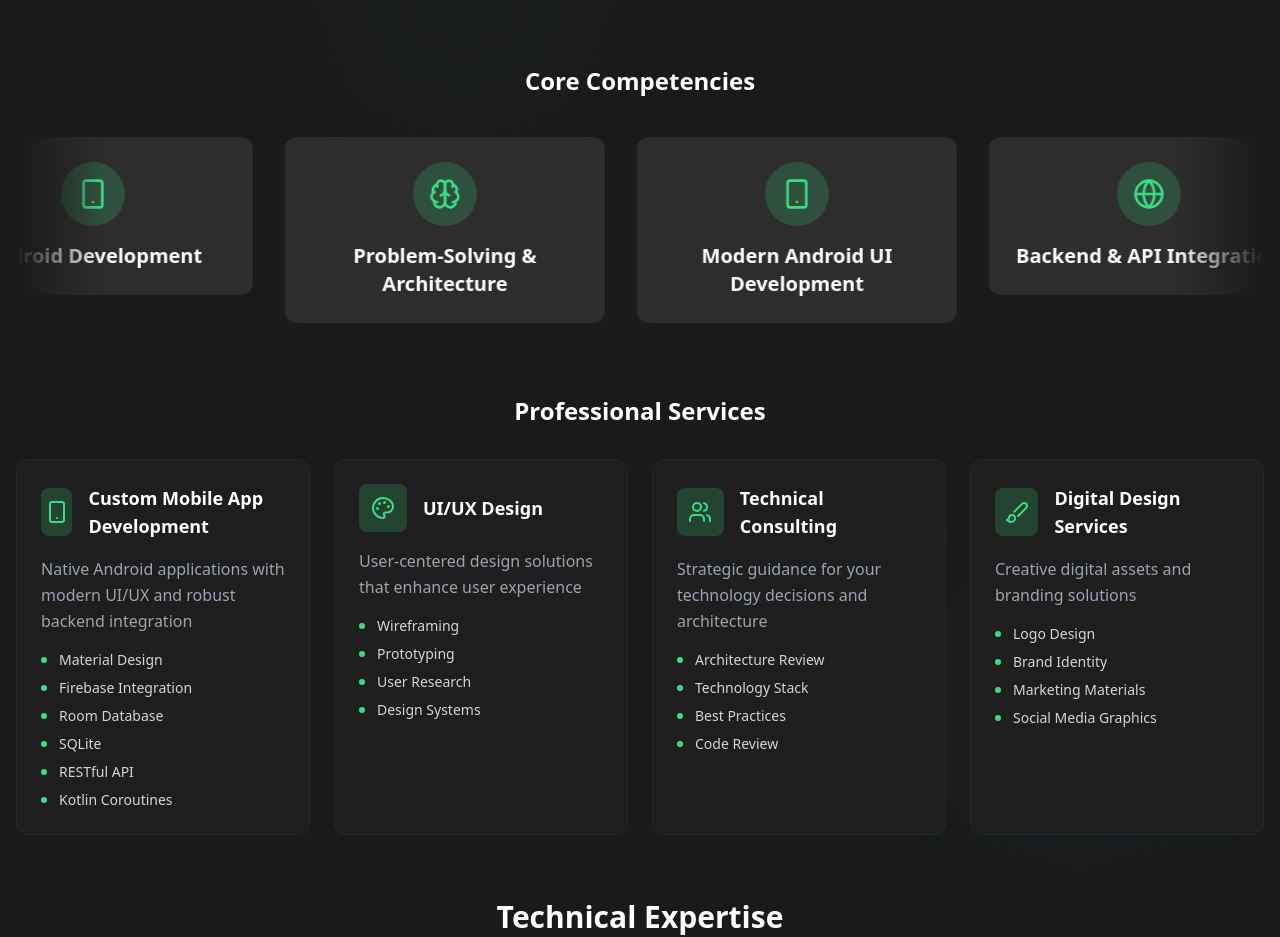
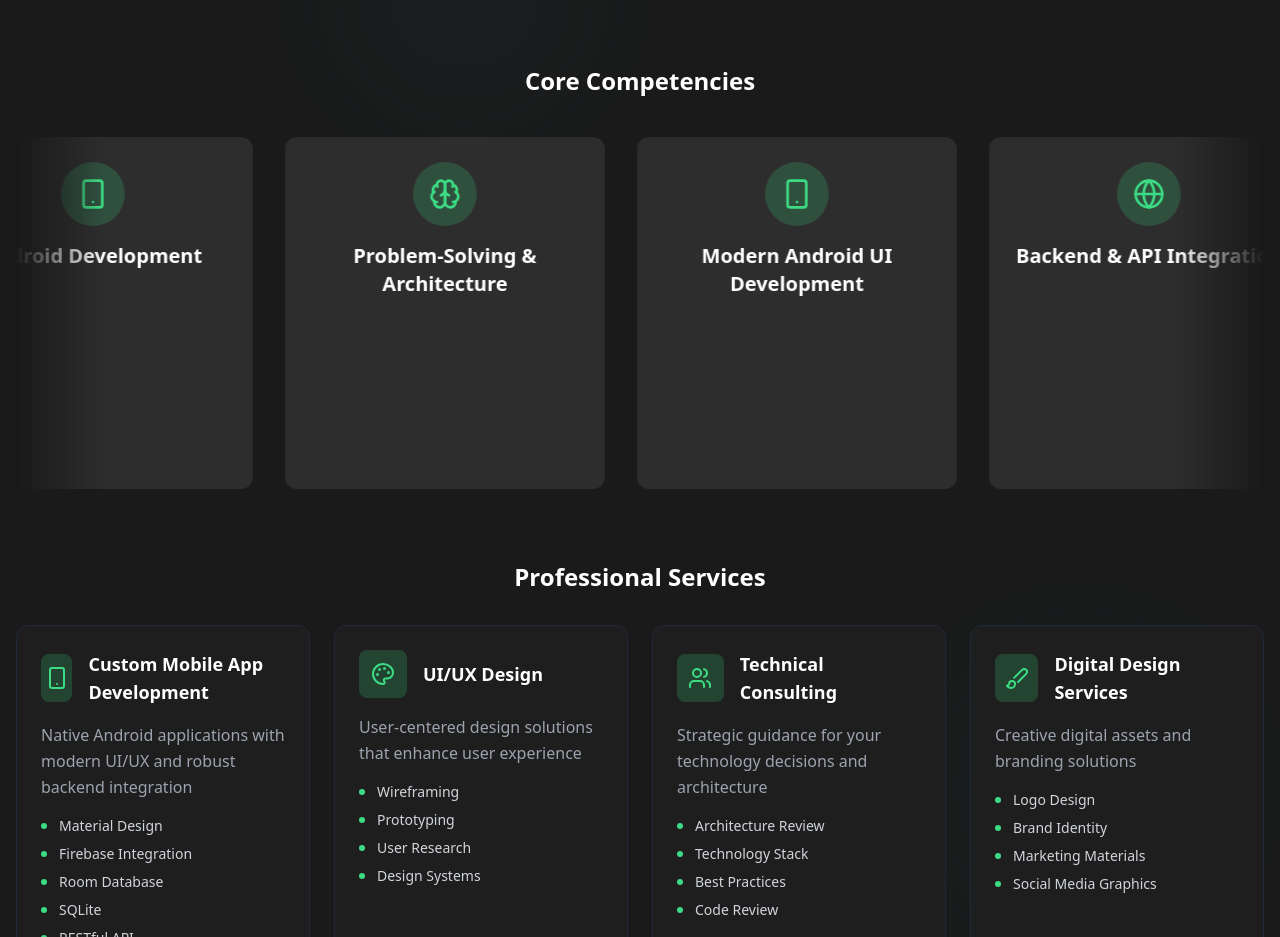
Before and after one commit to Mina-Software-Engineer/Mina-Portfolio, a React (Vite) app: page / in a window 1280 px wide. Shown: the part 2842-3779 px from the top of the page. Built offline with nearby package versions, Linux system fonts and the light colour scheme.

Commit message:
Keep skill marquee height fixed

```diff
--- a/src/index.css
+++ b/src/index.css
@@ -315,7 +315,7 @@ html, body {
 
 /* Skill Card Hover - Professional */
 .skill-card {
-  min-height: 9.5rem;
+  height: 22rem;
   overflow: hidden;
   cursor: default;
   transition: all 0.3s ease;
@@ -354,6 +354,7 @@ html, body {
   overflow: hidden;
   position: relative;
   width: 100%;
+  height: 23rem;
   padding: 0.5rem;
   mask-image: linear-gradient(to right, transparent, #000 7%, #000 93%, transparent);
   -webkit-mask-image: linear-gradient(to right, transparent, #000 7%, #000 93%, transparent);
```
